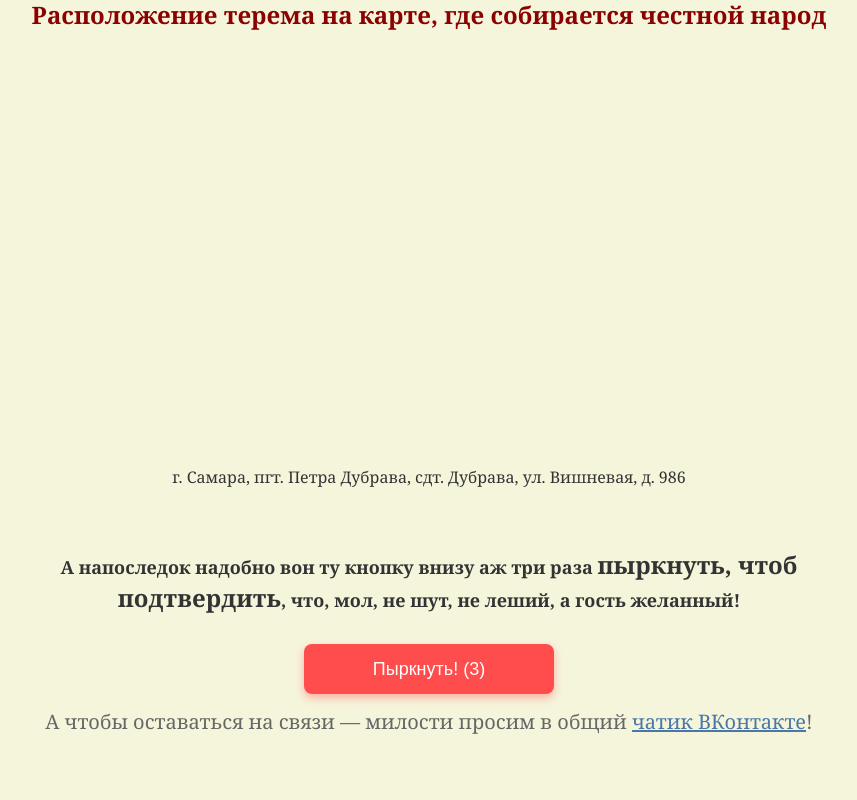
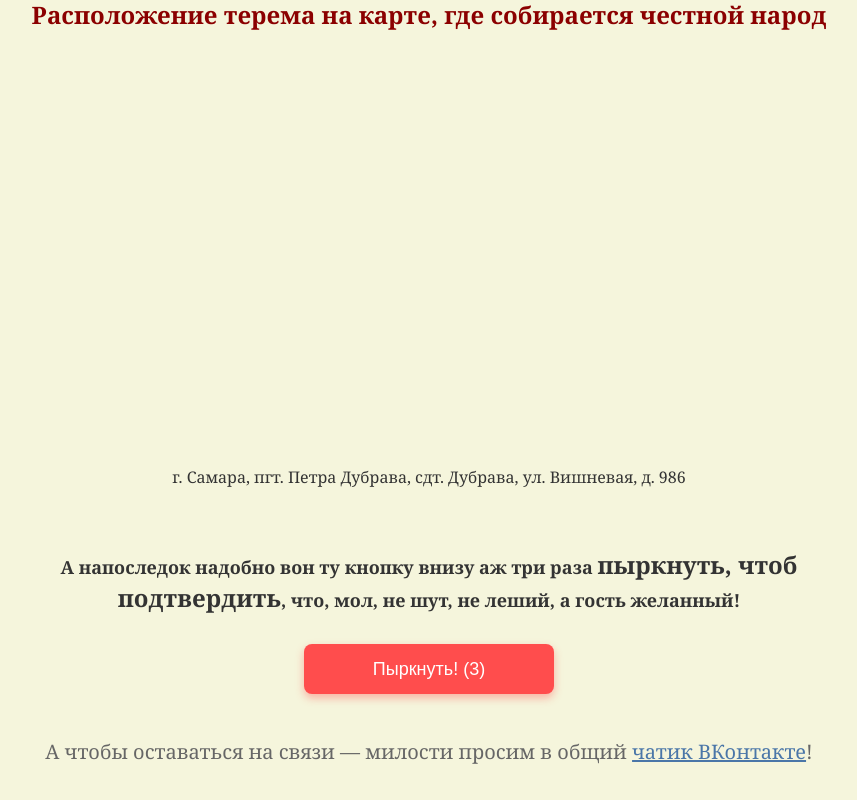
Before and after one commit to 9kaluga/wedding, a React (Vite) app: page / in a window 1280 px wide. Shown: the part 4044-4844 px from the top of the page, without its empty margins (211-1068 px from the left). Before the commit the page ends 4814 px from the top, so only its background shows below. Built offline with nearby package versions, Linux system fonts and the light colour scheme.

Commit message:
feat(16): добавлен отступ сверху, чтоб кнопка в мобилке не наезжала

```diff
--- a/src/components/RsvpConfirmation.tsx
+++ b/src/components/RsvpConfirmation.tsx
@@ -147,7 +147,7 @@ const RsvpConfirmation: React.FC = () => {
         padding: "30px 20px 20px 20px", // увеличен отступ сверху для надписи
         margin: "20px auto",
         maxWidth: "800px", // ширина основного контейнера
-        minHeight: "120px", // высота области для движения кнопки
+        minHeight: "150px", // высота области для движения кнопки
         // border: "1px solid red",
       }}
     >
```
